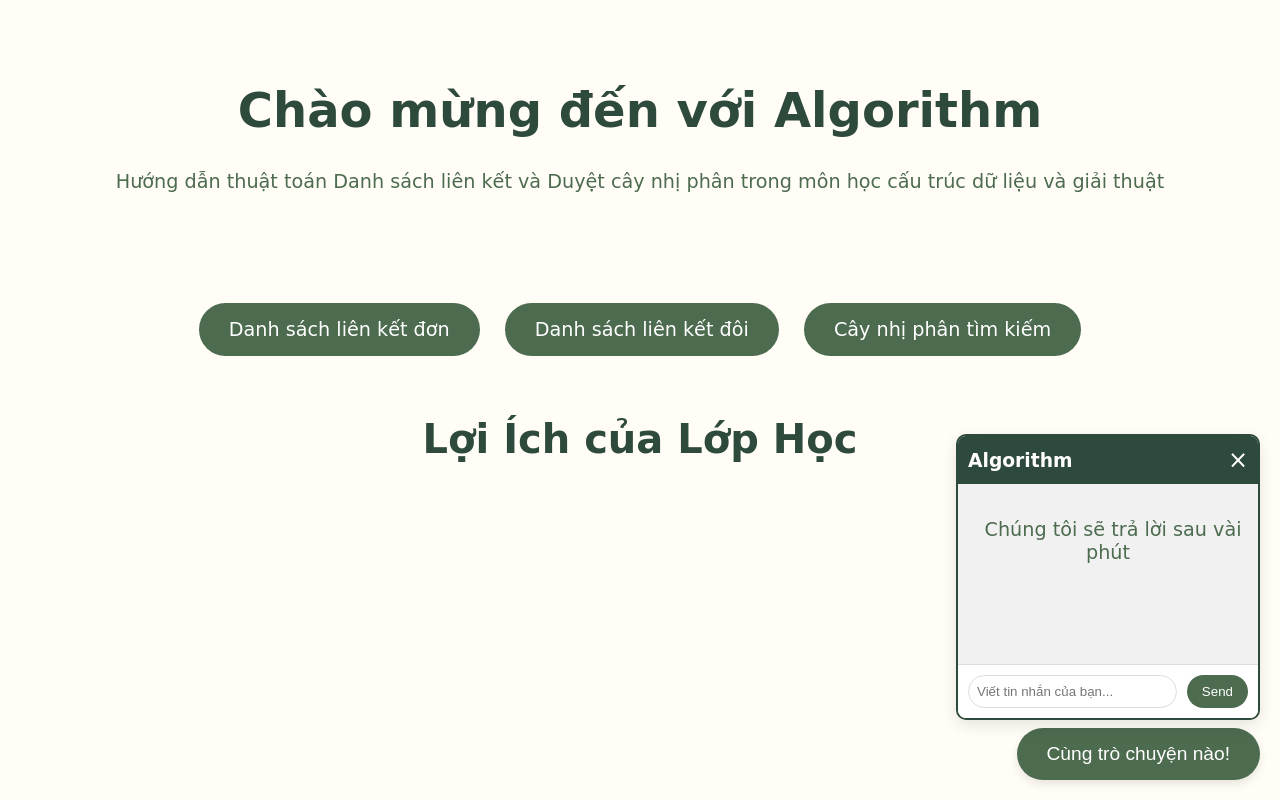
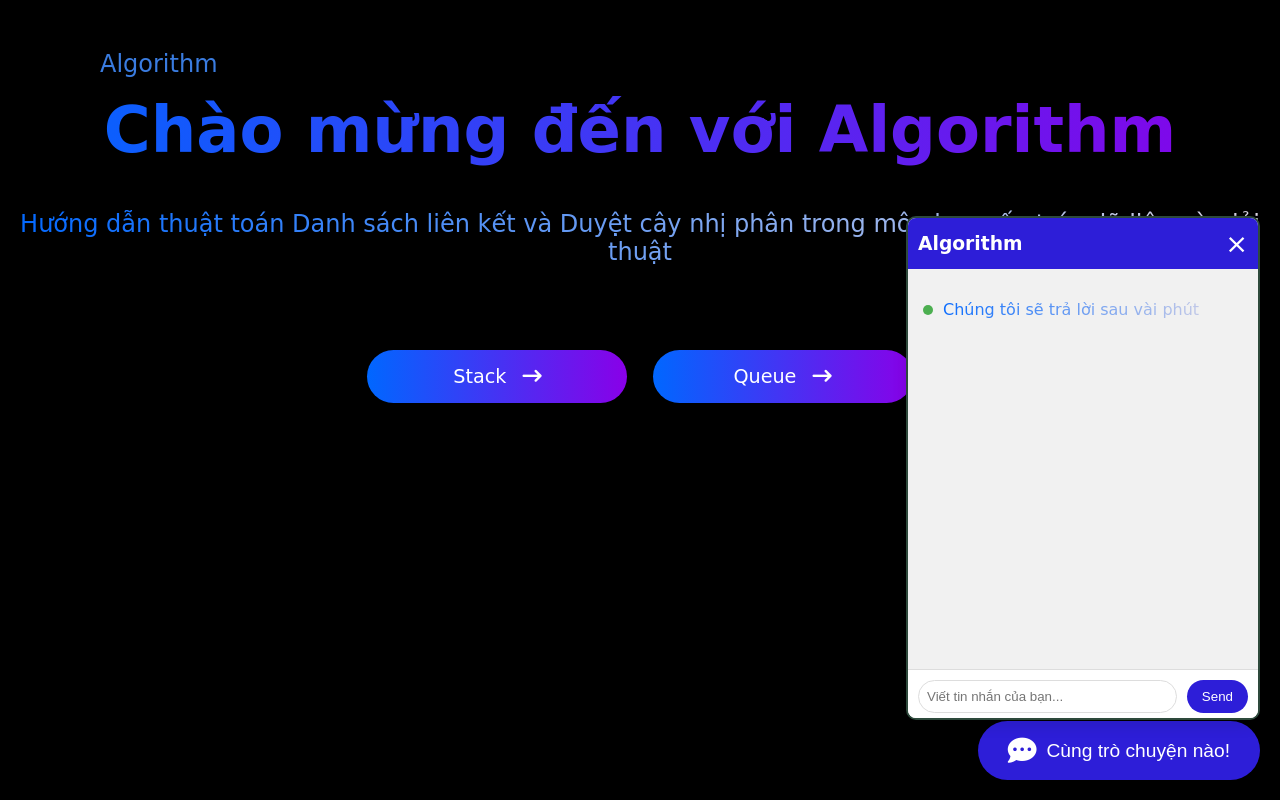
Before and after one commit to Child-04/AI-Algorithm, a plain HTML site: page index.html in a window 1280 px wide. Both pictures are taken after a click on the button "Cùng trò chuyện nào!". Drawn offline with Linux system fonts and the light colour scheme; a web font is replaced by a local one.

Commit message:
AI-Algorithm

```diff
--- a/index.html
+++ b/index.html
@@ -5,25 +5,24 @@
     <meta name="viewport" content="width=device-width, initial-scale=1.0">
     <title>Algorithm</title>
     <link href="https://fonts.googleapis.com/css2?family=Forum&display=swap" rel="stylesheet">
+    <link rel="stylesheet" href="https://cdnjs.cloudflare.com/ajax/libs/font-awesome/6.7.1/css/all.min.css" integrity="sha512-5Hs3dF2AEPkpNAR7UiOHba+lRSJNeM2ECkwxUIxC1Q/FLycGTbNapWXB4tP889k5T5Ju8fs4b1P5z/iB4nMfSQ==" crossorigin="anonymous" referrerpolicy="no-referrer" />
     <link rel="stylesheet" href="styles.css">
 </head>
 <body>
     <header>
+        <a href="index.html" class="logo">Algorithm</a>
         <h1>Chào mừng đến với Algorithm</h1>
         <p>Hướng dẫn thuật toán Danh sách liên kết và Duyệt cây nhị phân trong môn học cấu trúc dữ liệu và giải thuật</p>
     </header>
     <section class="buttons">
-        <a href="#" class="button">Danh sách liên kết đơn</a>
-        <a href="#" class="button">Danh sách liên kết đôi</a>
-        <a href="#" class="button">Cây nhị phân tìm kiếm</a>
-    </section>
-    <section class="benefits">
-        <h2>Lợi Ích của Lớp Học</h2>
+        <a href="stack.html" class="button">Stack <i class="fa-solid fa-arrow-right-long"></i></a>
+        <a href="#" class="button">Queue <i class="fa-solid fa-arrow-right-long"></i></a>
     </section>
 
     <!-- Chat Button -->
     <div class="chat-container">
-        <button id="chat-button" class="chat-button">Cùng trò chuyện nào!</button>
+        <button id="chat-button" class="chat-button"> <i class="fa-solid fa-comment-dots"></i> Cùng trò chuyện nào!</button>
+
     </div>
 
     <!-- Chatbox Popup -->
@@ -33,7 +32,7 @@
             <span id="close-chat" class="close-btn">&times;</span>
         </div>
         <div class="chat-body">
-            <p><span class="status-indicator"></span> Chúng tôi sẽ trả lời sau vài phút</p>
+            <p class="response-message"><span class="status-indicator"></span> Chúng tôi sẽ trả lời sau vài phút</p>
         </div>
         <div class="chat-footer">
             <input type="text" placeholder="Viết tin nhắn của bạn..." class="chat-input">
--- a/styles.css
+++ b/styles.css
@@ -1,7 +1,6 @@
 body {
   font-family: 'Forum', cursive;
-  background-color: #FFFDF6;
-  color: #2E4A3C;
+  background-color: #000000;
   margin: 0;
   padding: 0;
   text-align: center;
@@ -12,22 +11,36 @@ header {
 }
 
 h1 {
-  font-size: 3em;
-  color: #2E4A3C;
+  font-size: 4em;
+  background: linear-gradient(to right, #0067ff,  #8900e8); /* Pha trộn màu */
+  -webkit-background-clip: text; /* Cắt nền theo hình dạng chữ */
+  -webkit-text-fill-color: transparent; /* Làm cho màu chữ trở nên trong suốt */
 }
 
 p {
-  font-size: 1.2em;
-  color: #4C6B4F;
+  font-size: 1.5em;
+  background: linear-gradient(to right, #0067ff,  #dfd7e4); /* Pha trộn màu */
+  -webkit-background-clip: text; /* Cắt nền theo hình dạng chữ */
+  -webkit-text-fill-color: transparent; /* Làm cho màu chữ trở nên trong suốt */
+}
+.logo {
+  font-size: 1.5em;
+  color: #3a7ce0;
+  text-decoration: none;
+  transition: color 0.3s ease;
+    position: absolute;
+      top: 50px;
+    left: 100px;
+    display: flex;
+    align-items: center;
 }
 
-.buttons {
-  margin-top: 30px;
+.logo:hover {
+  color: #46dfb1;
 }
-
 .button {
   display: inline-block;
-  background-color: #4C6B4F;
+  background: linear-gradient(to right, #0067ff,  #8900e8);
   color: #FFF;
   padding: 15px 30px;
   text-decoration: none;
@@ -35,20 +48,18 @@ p {
   border-radius: 30px;
   font-size: 1.2em;
   transition: background-color 0.3s;
+  width: 200px;
 }
 
 .button:hover {
-  background-color: #3A4A3A;
+  background: linear-gradient(to left, #e2e2eb, #2525b9);
 }
 
+.button i {
+  margin-left: 10px;
+}
 .benefits {
   margin-top: 50px;
-}
-
-h2 {
-  font-size: 2.5em;
-  color: #2E4A3C;
-  margin-top: 20px;
 }
 
 /* Chat Button */
@@ -57,20 +68,32 @@ h2 {
   bottom: 20px;
   right: 20px;
 }
-
+.response-message {
+  display: flex; /* Sử dụng flexbox để căn chỉnh */
+  align-items: center; /* Căn giữa theo chiều dọc */
+  font-size: 1em; /* Kích thước chữ */
+  color: #000000;
+}
 .chat-button {
-  background-color: #4C6B4F;
+  background-color: #2d1ed8;
   color: white;
   padding: 15px 30px;
   border-radius: 50px;
-  font-size: 1.2em;
+  font-size: 1.2em; /* Increase button font size */
   cursor: pointer;
   border: none;
   box-shadow: 0 4px 10px rgba(0, 0, 0, 0.1);
+  display: flex;
+  align-items: center; /* Center the content vertically */
 }
 
 .chat-button:hover {
   background-color: #3A4A3A;
+}
+
+.chat-button i {
+  font-size: 1.5em; /* Increase icon size */
+  margin-right: 10px; /* Space between the icon and text */
 }
 
 /* Chatbox */
@@ -79,7 +102,8 @@ h2 {
   position: fixed;
   bottom: 80px;
   right: 20px;
-  width: 300px;
+  width: 350px;
+  height: 500px;
   background-color: #FFF;
   border-radius: 10px;
   box-shadow: 0 5px 15px rgba(0, 0, 0, 0.1);
@@ -89,7 +113,7 @@ h2 {
 }
 
 .chat-header {
-  background-color: #2E4A3C;
+  background-color: #2d1ed8;
   color: white;
   padding: 10px;
   display: flex;
@@ -103,13 +127,13 @@ h2 {
 
 .close-btn {
   cursor: pointer;
-  font-size: 1.5em;
+  font-size: 1.7em;
 }
 
 .chat-body {
   padding: 15px;
   background-color: #F1F1F1;
-  min-height: 150px;
+  min-height: 370px;
 }
 
 .status-indicator {
@@ -136,7 +160,7 @@ h2 {
 }
 
 .send-btn {
-  background-color: #4C6B4F;
+  background-color: #2d1ed8;
   color: white;
   padding: 8px 15px;
   border-radius: 20px;
@@ -145,5 +169,5 @@ h2 {
 }
 
 .send-btn:hover {
-  background-color: #3A4A3A;
+  background-color: #0d1736;
 }
```
Also changed, not shown: stack.css (added), stack.html (added), stack.js (added).
